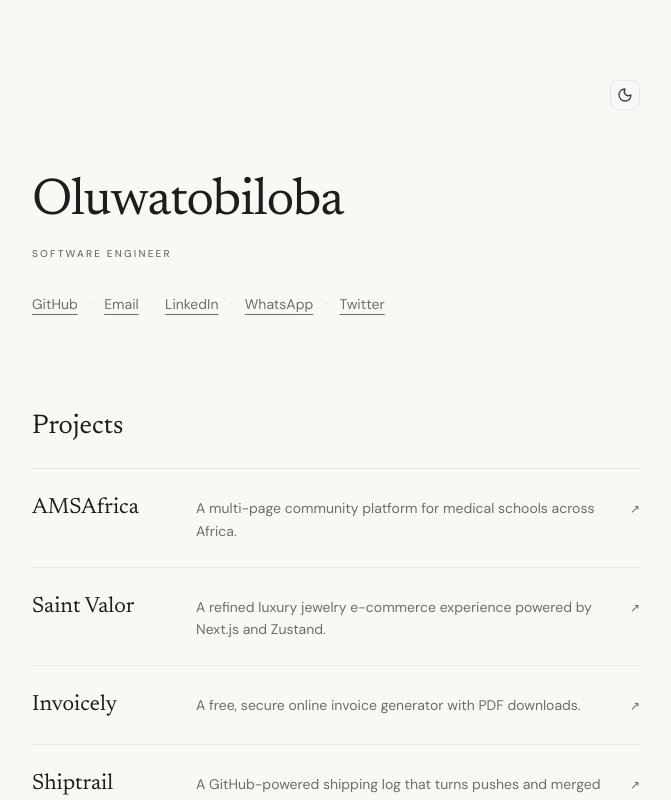
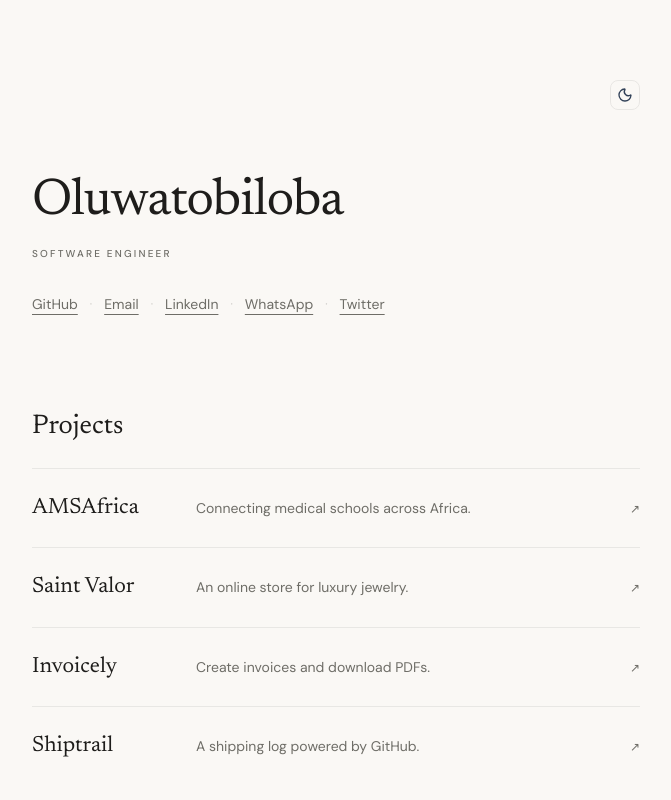
Before and after one commit to Tobi-Oyedele/Tobi-Oyedele-Portfolio, a React (Vite) app: page / in a window 1280 px wide. Shown: the top 800 px of the page, without its empty margins (304-975 px from the left). Built offline with nearby package versions, Linux system fonts and the light colour scheme.

Commit message:
Shorten project descriptions to concise one-liners

```diff
--- a/src/data/projects.js
+++ b/src/data/projects.js
@@ -5,7 +5,7 @@
     image: "/images/Amsa.png",
     liveUrl: "https://www.amsafrica.org/",
     description:
-      "A multi-page community platform for medical schools across Africa.",
+      "Connecting medical schools across Africa.",
     tech: ["Next.js", "React", "TypeScript", "Tailwind CSS"],
   },
   {
@@ -14,7 +14,7 @@
     image: "/images/saint-valor.png",
     liveUrl: "https://www.saintvalor.com/",
     description:
-      "A refined luxury jewelry e-commerce experience powered by Next.js and Zustand.",
+      "An online store for luxury jewelry.",
     tech: [
       "Next.js",
       "React",
@@ -29,7 +29,7 @@
     title: "Invoicely",
     image: "/images/invoicely.png",
     liveUrl: "https://www.invoicely.online/",
-    description: "A free, secure online invoice generator with PDF downloads.",
+    description: "Create invoices and download PDFs.",
     tech: [
       "React",
       "TypeScript",
@@ -48,7 +48,7 @@
     title: "Shiptrail",
     liveUrl: "https://shiptrail.pxxlspace.cv/",
     description:
-      "A GitHub-powered shipping log that turns pushes and merged pull requests into updates you can review and track.",
+      "A shipping log powered by GitHub.",
     tech: [
       "Next.js",
       "React",
```
